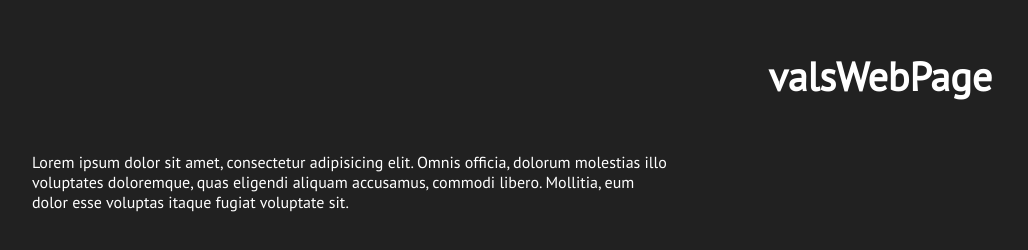
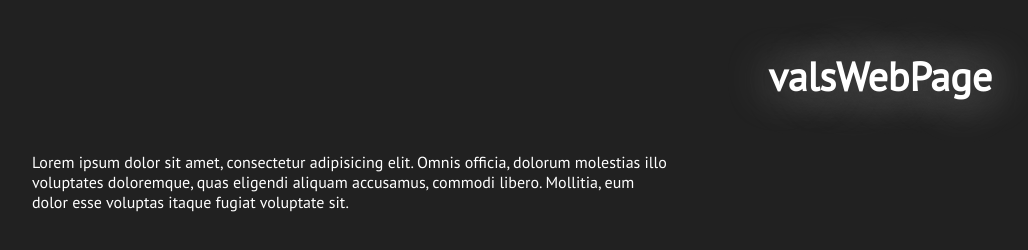
Before and after one commit to val-fom/val-fom.github.io, a plain HTML site: page index.html in a window 1280 px wide. Shown: the whole page, without its empty margins (128-1156 px from the left). Drawn offline with Linux system fonts and the light colour scheme.

Commit message:
regular commit

```diff
--- a/index.html
+++ b/index.html
@@ -9,7 +9,7 @@
 <body>
 	<header>
 		<div class="column-960">
-			<h1>valsWebPage</h1>
+			<h1><a href="#">valsWebPage</a></h1>
 			<p>
 				Lorem ipsum dolor sit amet, consectetur adipisicing elit. Omnis officia, dolorum molestias illo voluptates doloremque, quas eligendi aliquam accusamus, commodi libero. Mollitia, eum dolor esse voluptas itaque fugiat voluptate sit.
 			</p>
--- a/style.css
+++ b/style.css
@@ -18,16 +18,26 @@ header h1 {
 	animation:
 		sliding-in 1s,
 		bliming 5s infinite;
+	text-shadow:
+		0 0 40px #000000,
+		0 0 50px #ffffff;
+}
+
+header h1 a {
+	text-decoration: none;
+	color: inherit;
 }
 
 @keyframes sliding-in {
-	from { transform: translateX(300px); }
+	from {
+		transform: translateX(300px);
+	}
 	to {  }
 }
 
 @keyframes bliming {
 	from {  }
-	90% { opacity: 1;  }
+	90% { opacity: 1; }
 	95% { opacity: 0.5; }
 	to {  }
 }
```
